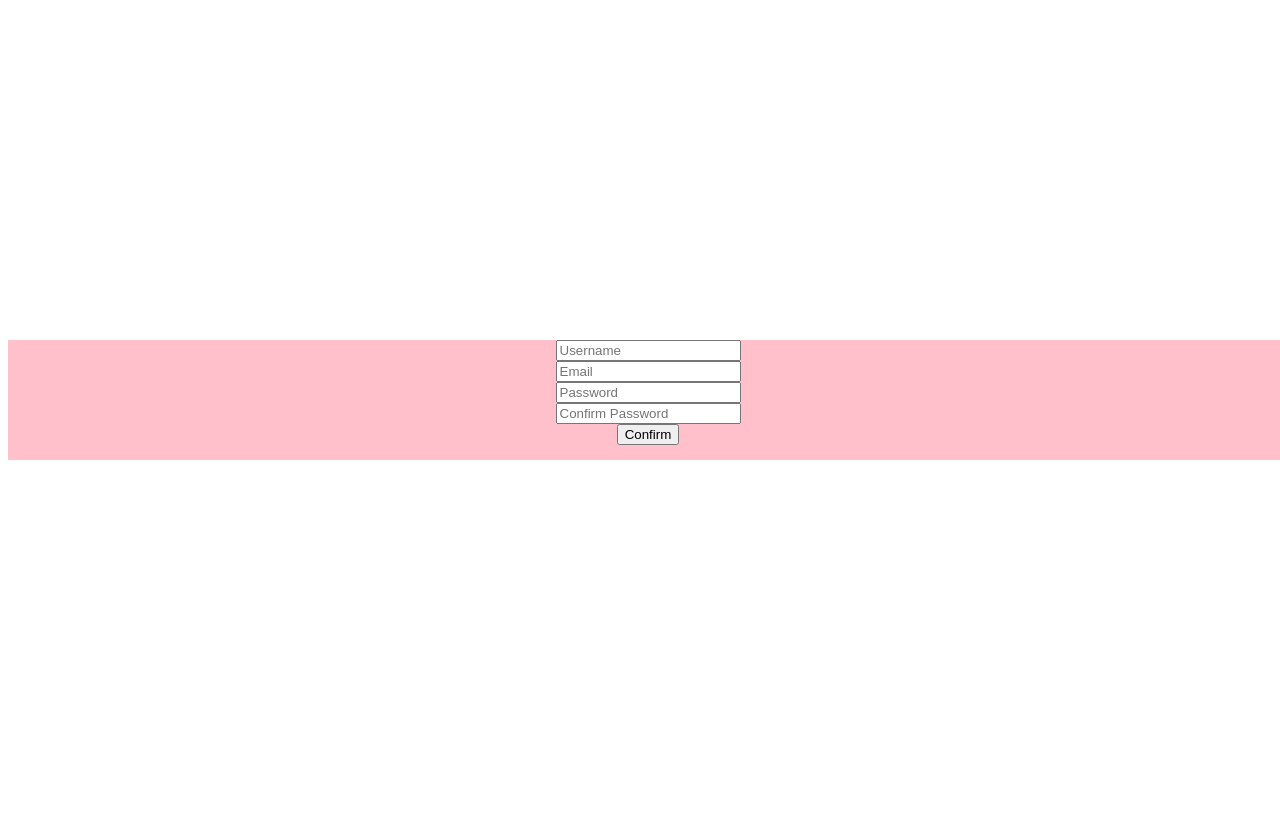
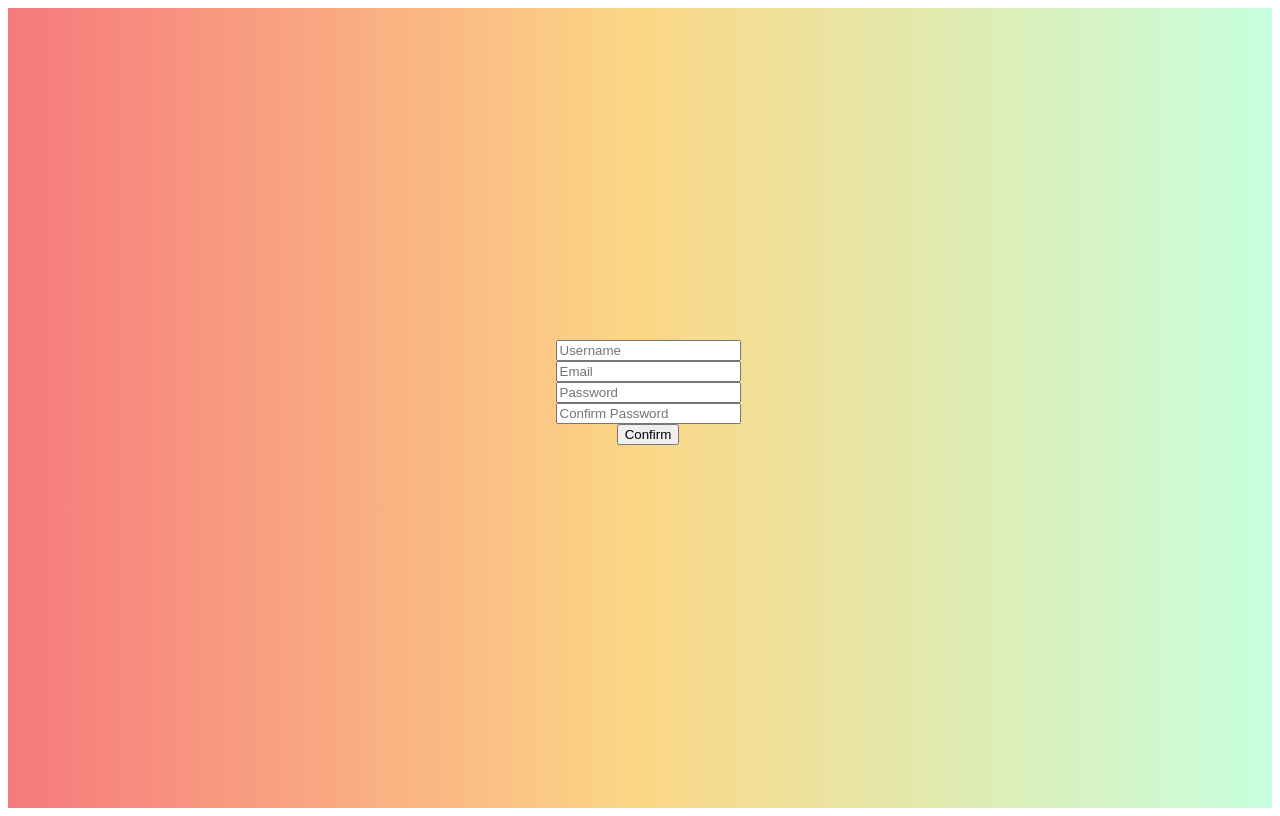
Before and after one commit to ZachChang/Login-and-Signup, a Next.js app: page /signup in a window 1280 px wide. Built offline with nearby package versions, Linux system fonts and the light colour scheme.

Commit message:
material ui baseline

```diff
--- a/pages/_document.js
+++ b/pages/_document.js
@@ -2,6 +2,7 @@ import React from 'react';
 import NextDocument from 'next/document'
 import { ServerStyleSheet as StyledComponentSheets } from 'styled-components';
 import { ServerStyleSheets as MaterialUiServerStyleSheets } from '@material-ui/core/styles';
+import CssBaseline from '@material-ui/core/CssBaseline';
 export default class Document extends NextDocument {
   static async getInitialProps (ctx) {
     const styledComponentSheet = new StyledComponentSheets();
@@ -13,7 +14,12 @@ export default class Document extends NextDocument {
         originalRenderPage({
           enhanceApp: App => props =>
             styledComponentSheet.collectStyles(
-              materialUiSheets.collect(<App {...props}/>)
+              materialUiSheets.collect(
+                <React.Fragment>
+                  <CssBaseline />
+                  <App {...props}/>
+                </React.Fragment>
+              )
             )
         });
 
--- a/src/components/Signup.js
+++ b/src/components/Signup.js
@@ -1,11 +1,12 @@
 import React from 'react';
 import Paper from '@material-ui/core/Paper';
-import { SignupWrapper } from '../style';
+import { SignupWrapper, IndexWrapper } from '../style';
 import signupHandler from '../handler/signupHandler';
 
 export default signupHandler(props => {
     const { handleSubmit, handleInputChange, errors, isShowError } = props;
     return (
+        <IndexWrapper>
             <SignupWrapper>
                 <Paper />
                 <form onSubmit={handleSubmit}>
@@ -51,5 +52,6 @@ export default signupHandler(props => {
                     <button type="submit">Confirm</button>
                 </form>
             </SignupWrapper>
+        </IndexWrapper>
     )
 });
--- a/src/style/SignupWrapper.js
+++ b/src/style/SignupWrapper.js
@@ -6,7 +6,6 @@ export const SignupWrapper = styled.div`
     position: absolute;
     top: calc(50% - 60px);
     height: 120px;
-    background: pink;
 `
 
 export const SignupItem = styled.div`
```
Lines whose indentation alone changed are shown as unchanged.
